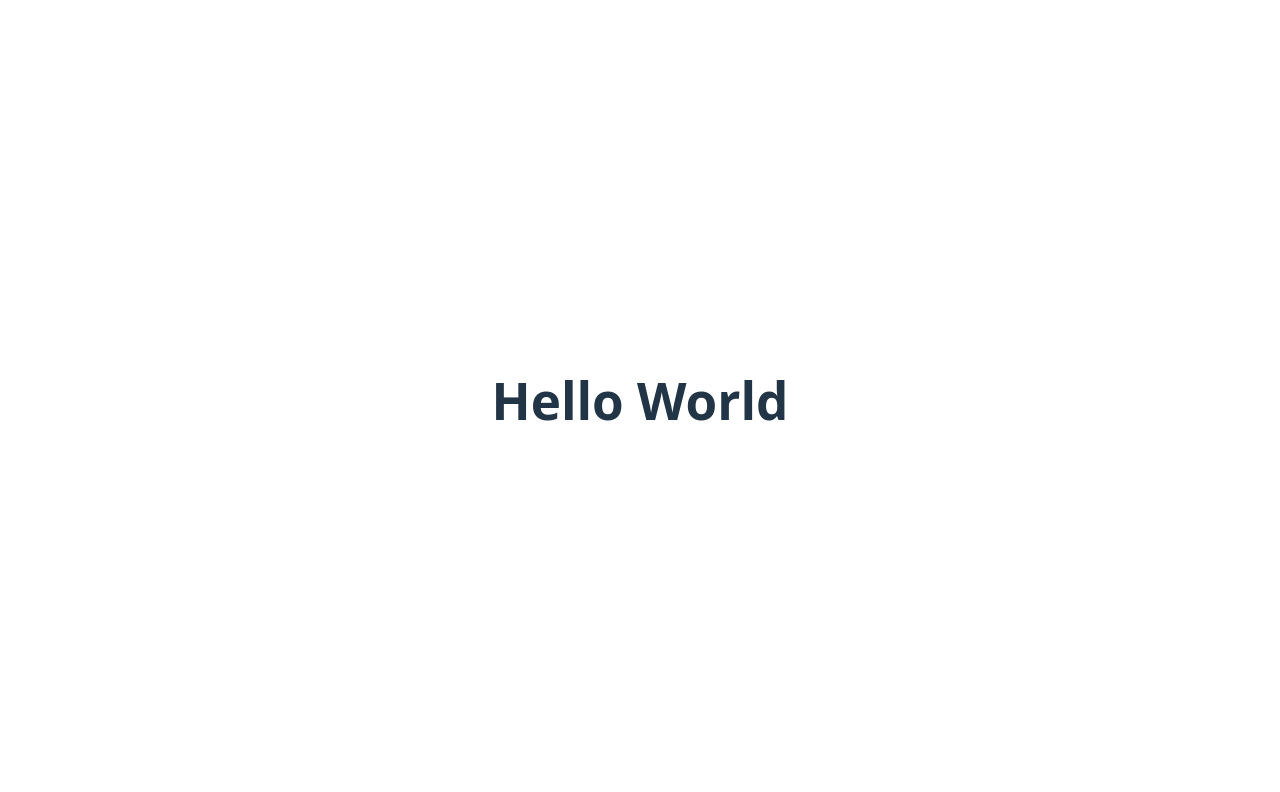
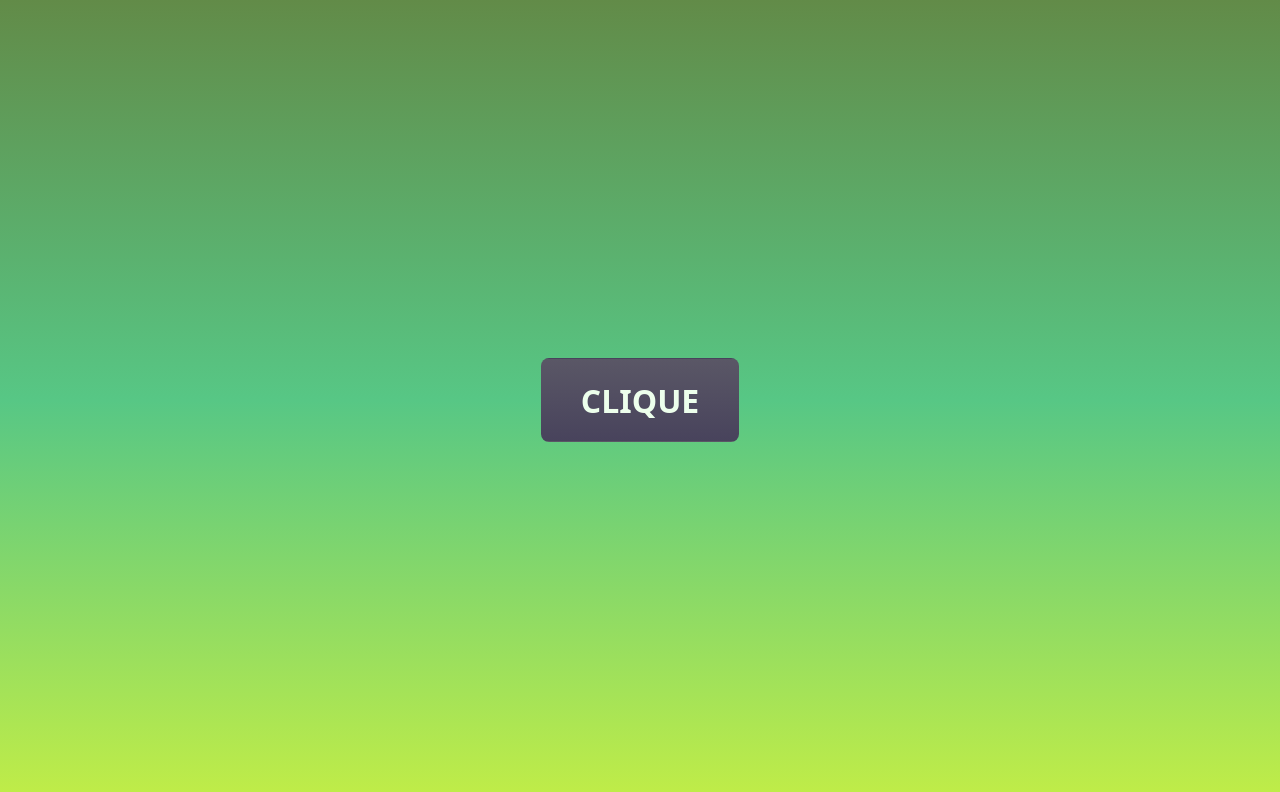
Before and after one commit to KaykeNicolas007/love-you, a React (Vite) app: page / in a window 1280 px wide. Shown: the top 792 px of the page. Built offline with nearby package versions, Linux system fonts and the light colour scheme.

Commit message:
feat: adiciona página e botão de clique

```diff
--- a/src/App.tsx
+++ b/src/App.tsx
@@ -1,9 +1,10 @@
+import Click from "./pages/Click";
 import "./App.css";
 
 function App() {
   return (
     <>
-      <h1>Hello World</h1>
+      <Click />
     </>
   );
 }
--- /dev/null
+++ b/src/components/Button/Button.css
@@ -0,0 +1,21 @@
+.button {
+  background: linear-gradient(
+    1800deg,
+    rgba(72, 67, 92, 1) 0%,
+    rgba(90, 87, 102, 1) 100%
+  );
+  color: #edffec;
+  font-size: 2rem;
+  font-weight: bold;
+  text-transform: uppercase;
+  transition: 0.4s;
+}
+
+.button:hover {
+  background: linear-gradient(
+    1800deg,
+    rgb(96, 81, 153) 0%,
+    rgba(90, 87, 102, 1) 100%
+  );
+  font-size: 2.4rem;
+}
--- /dev/null
+++ b/src/components/Button/Button.tsx
@@ -0,0 +1,7 @@
+import "./Button.css";
+
+function Button() {
+  return <button className="button">Clique</button>;
+}
+
+export default Button;
--- a/src/index.css
+++ b/src/index.css
@@ -5,7 +5,12 @@
 
   color-scheme: light dark;
   color: rgba(255, 255, 255, 0.87);
-  background-color: #628b48;
+  background: linear-gradient(
+    180deg,
+    rgba(98, 139, 72, 1) 0%,
+    rgba(87, 199, 133, 1) 50%,
+    rgba(193, 237, 71, 1) 100%
+  );
 
   font-synthesis: none;
   text-rendering: optimizeLegibility;
--- a/src/pages/Click.tsx
+++ b/src/pages/Click.tsx
@@ -1,3 +1,7 @@
-function Click() {}
+import Button from "../components/Button/Button";
+
+function Click() {
+  return <Button />;
+}
 
 export default Click;
```
